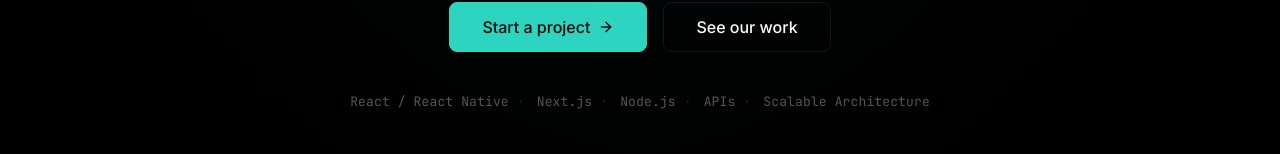
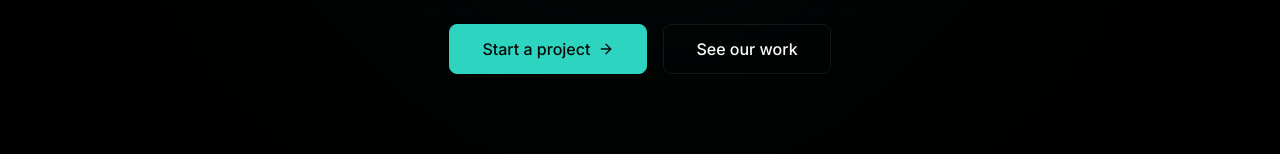
Before and after one commit to Zappisoft/zappisoft, a React (Vite) app: page / in a window 1280 px wide. Shown: the part 646-800 px from the top of the page. Built offline with nearby package versions, Linux system fonts and the light colour scheme; no server answers.

Commit message:
hero responsive

```diff
--- a/src/sections/Hero.module.css
+++ b/src/sections/Hero.module.css
@@ -144,6 +144,34 @@
   opacity: 0.4;
 }
 
+@media (min-width: 769px) {
+  .hero {
+    flex-direction: column;
+  }
+
+  .heroContainer {
+    flex: 1;
+    display: flex;
+    flex-direction: column;
+    min-height: 0;
+    width: 100%;
+  }
+
+  .content {
+    flex: 1;
+    display: flex;
+    flex-direction: column;
+    min-height: 0;
+    padding-top: var(--space-12);
+    padding-bottom: var(--space-12);
+  }
+
+  .techLine {
+    margin-top: var(--space-14);
+    padding-top: 0;
+  }
+}
+
 @media (prefers-reduced-motion: reduce) {
   .label,
   .headline,
@@ -160,13 +188,14 @@
   }
 }
 
+/* Tablet and below (768px) — base mobile/tablet layout */
 @media (max-width: 768px) {
   .hero {
     min-height: 100dvh;
-    padding-top: 90px;
-    padding-bottom: 48px;
+    padding-top: 80px;
+    padding-bottom: 60px;
     align-items: flex-start;
-    justify-content: space-between;
+    justify-content: flex-start;
     flex-direction: column;
   }
 
@@ -181,7 +210,6 @@
     flex: 1;
     display: flex;
     flex-direction: column;
-    justify-content: space-between;
     min-height: 0;
   }
 
@@ -199,3 +227,26 @@
     height: 700px;
   }
 }
+
+/* Mobile only (480px) — space-between for vertical distribution */
+@media (max-width: 480px) {
+  .hero {
+    padding-top: 90px;
+    padding-bottom: 48px;
+    justify-content: space-between;
+  }
+
+  .content {
+    justify-content: space-between;
+  }
+}
+
+/* Tablet only (481px–768px) — centered layout; must come after mobile to override at boundaries */
+@media (min-width: 481px) and (max-width: 768px) {
+  .hero {
+    align-items: center;
+    justify-content: center;
+    padding-top: 80px;
+    padding-bottom: 60px;
+  }
+}
--- a/src/styles/variables.css
+++ b/src/styles/variables.css
@@ -57,6 +57,7 @@
   --space-8: 2rem;
   --space-10: 2.5rem;
   --space-12: 3rem;
+  --space-14: 3.5rem;
   --space-16: 4rem;
   --space-20: 5rem;
   --space-24: 6rem;
```
